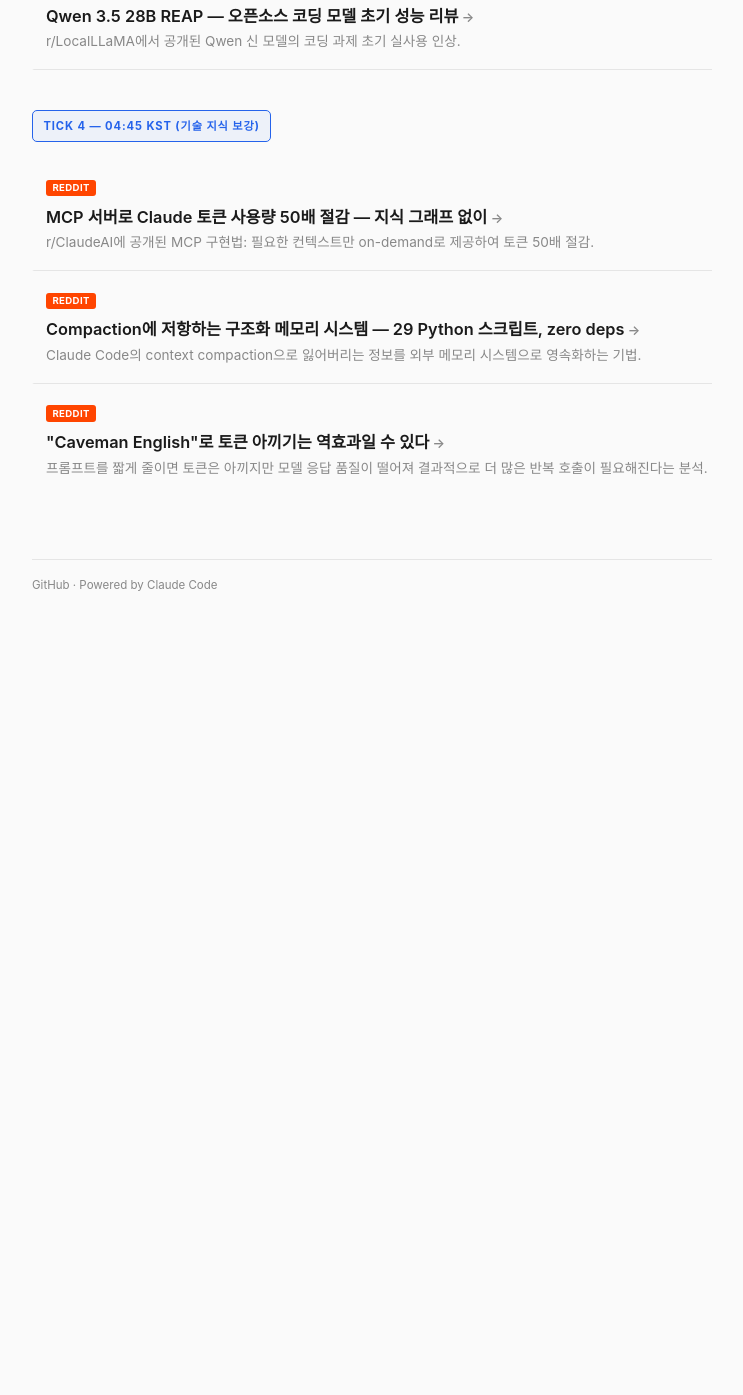
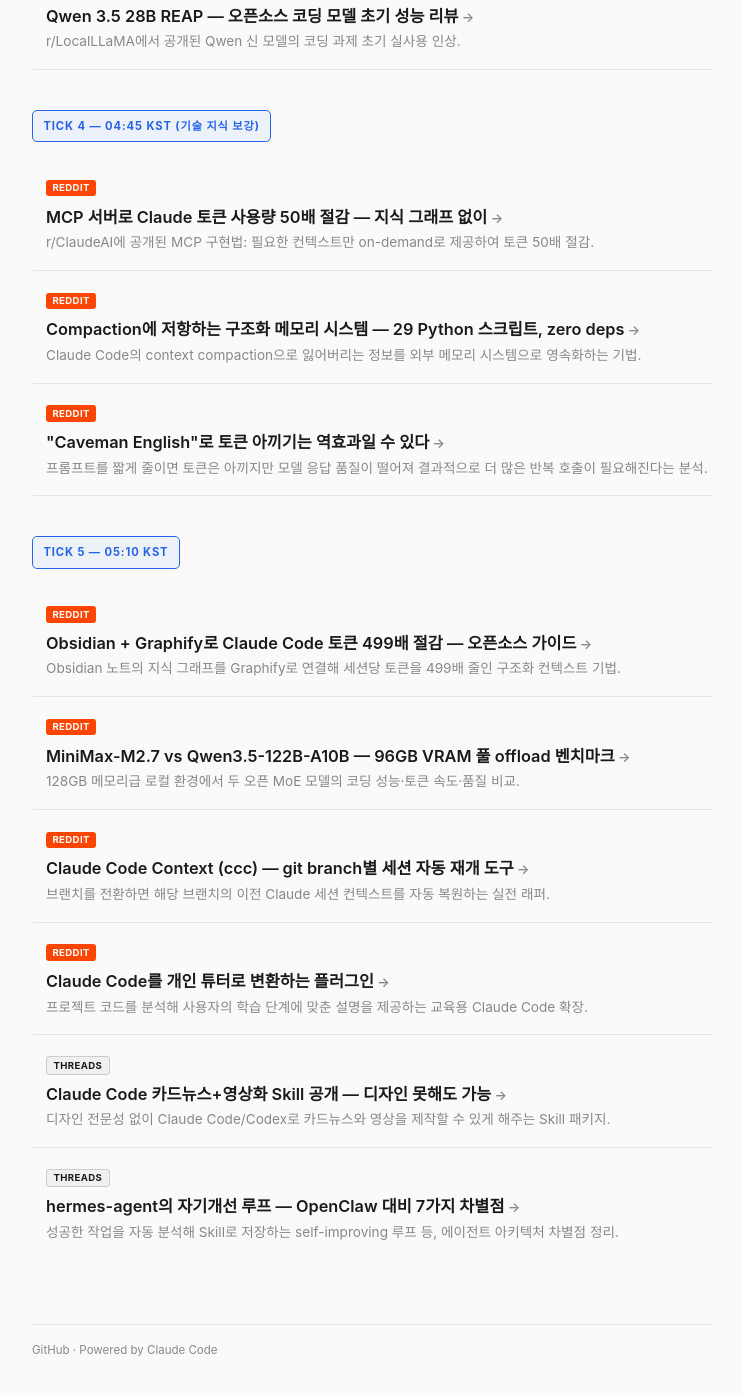
Before and after one commit to wojacklabs/agentic-coding-news, a Jekyll site: the page built from posts/2026-04-13.md, in a window 1280 px wide and 1400 px high, scrolled down 2394 px. Shown: the top 1395 px of the window, without its empty margins (268-1011 px from the left). Built offline with Jekyll 4.4.1, drawn with Linux system fonts in a browser that asks for light colours; before the commit the page ends 3030 px from its top, so only the background shows below that.

Commit message:
tick 5: 기술 지식 — Obsidian 499x, MiniMax vs Qwen 벤치마크, ccc git 세션, 튜터 플러그인, 카드뉴스 Skill, hermes self-improving

```diff
--- a/posts/2026-04-13.md
+++ b/posts/2026-04-13.md
@@ -138,3 +138,41 @@ title: "2026-04-13 에이전틱 코딩 뉴스"
 <h4><a href="2026-04-13/caveman-english-tokens">"Caveman English"로 토큰 아끼기는 역효과일 수 있다</a></h4>
 <p class="summary">프롬프트를 짧게 줄이면 토큰은 아끼지만 모델 응답 품질이 떨어져 결과적으로 더 많은 반복 호출이 필요해진다는 분석.</p>
 </div>
+
+## TICK 5 — 05:10 KST
+
+<div class="article-card">
+<span class="tag tag-reddit">Reddit</span>
+<h4><a href="2026-04-13/obsidian-graphify-499x">Obsidian + Graphify로 Claude Code 토큰 499배 절감 — 오픈소스 가이드</a></h4>
+<p class="summary">Obsidian 노트의 지식 그래프를 Graphify로 연결해 세션당 토큰을 499배 줄인 구조화 컨텍스트 기법.</p>
+</div>
+
+<div class="article-card">
+<span class="tag tag-reddit">Reddit</span>
+<h4><a href="2026-04-13/minimax-vs-qwen-96gb">MiniMax-M2.7 vs Qwen3.5-122B-A10B — 96GB VRAM 풀 offload 벤치마크</a></h4>
+<p class="summary">128GB 메모리급 로컬 환경에서 두 오픈 MoE 모델의 코딩 성능·토큰 속도·품질 비교.</p>
+</div>
+
+<div class="article-card">
+<span class="tag tag-reddit">Reddit</span>
+<h4><a href="2026-04-13/ccc-git-branch-session">Claude Code Context (ccc) — git branch별 세션 자동 재개 도구</a></h4>
+<p class="summary">브랜치를 전환하면 해당 브랜치의 이전 Claude 세션 컨텍스트를 자동 복원하는 실전 래퍼.</p>
+</div>
+
+<div class="article-card">
+<span class="tag tag-reddit">Reddit</span>
+<h4><a href="2026-04-13/claude-code-tutor-plugin">Claude Code를 개인 튜터로 변환하는 플러그인</a></h4>
+<p class="summary">프로젝트 코드를 분석해 사용자의 학습 단계에 맞춘 설명을 제공하는 교육용 Claude Code 확장.</p>
+</div>
+
+<div class="article-card">
+<span class="tag tag-threads">Threads</span>
+<h4><a href="2026-04-13/claude-cardnews-video-skill">Claude Code 카드뉴스+영상화 Skill 공개 — 디자인 못해도 가능</a></h4>
+<p class="summary">디자인 전문성 없이 Claude Code/Codex로 카드뉴스와 영상을 제작할 수 있게 해주는 Skill 패키지.</p>
+</div>
+
+<div class="article-card">
+<span class="tag tag-threads">Threads</span>
+<h4><a href="2026-04-13/hermes-agent-self-improving">hermes-agent의 자기개선 루프 — OpenClaw 대비 7가지 차별점</a></h4>
+<p class="summary">성공한 작업을 자동 분석해 Skill로 저장하는 self-improving 루프 등, 에이전트 아키텍처 차별점 정리.</p>
+</div>
```
Also changed, not shown: posts/2026-04-13/ccc-git-branch-session.md (added, +37 -0 lines), posts/2026-04-13/claude-cardnews-video-skill.md (added, +37 -0 lines), posts/2026-04-13/claude-code-tutor-plugin.md (added, +37 -0 lines), posts/2026-04-13/hermes-agent-self-improving.md (added, +39 -0 lines), posts/2026-04-13/minimax-vs-qwen-96gb.md (added, +33 -0 lines), posts/2026-04-13/obsidian-graphify-499x.md (added, +37 -0 lines).
